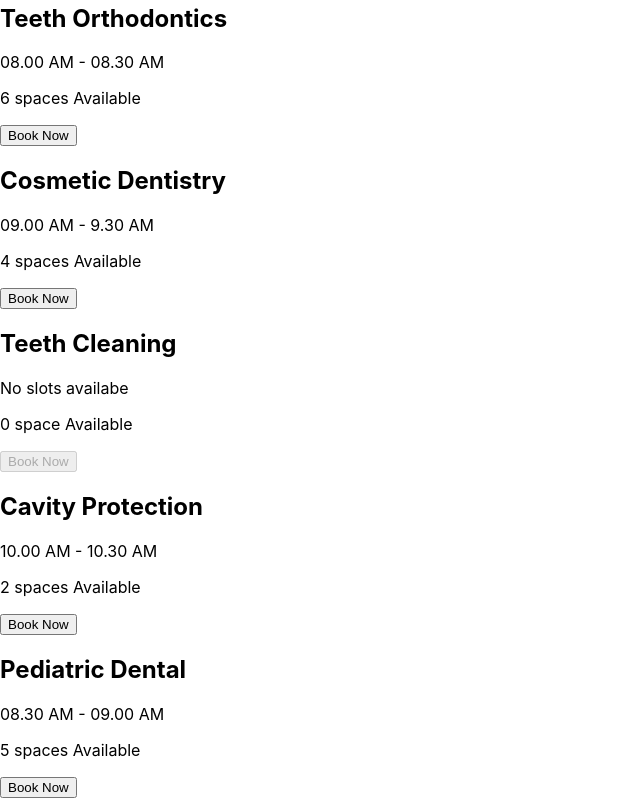
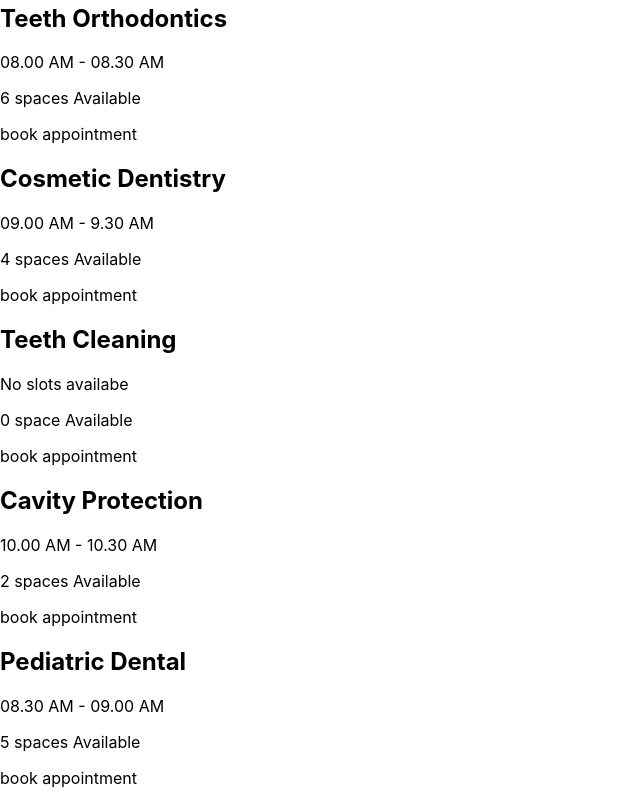
Before and after one commit to jubayer456/doctors-portal-clients, a React (Create React App) app: page /appointment in a window 1280 px wide. Shown: the part 2560-3360 px from the top of the page, without its empty margins (0-640 px from the left). Built offline with nearby package versions, Linux system fonts and the light colour scheme.

Commit message:
add modal

```diff
--- a/src/pages/AppointmentPage/AvailableAppointment.js
+++ b/src/pages/AppointmentPage/AvailableAppointment.js
@@ -1,13 +1,16 @@
 import React, { useEffect, useState } from 'react';
 import { format } from 'date-fns';
 import Service from './Service';
+import BookingModal from './BookingModal';
 const AvailableAppointment = ({ date }) => {
     const [services, setServices] = useState([]);
+    const [treatment, setTreatment] = useState(null);
     useEffect(() => {
         fetch('service.json')
             .then(res => res.json())
             .then(data => setServices(data))
     }, [])
+
     return (
         <div className='p-12 '>
             <h4 className='text-center text-secondary text-2xl'>Available appointment on {format(date, 'pp')}</h4>
@@ -15,9 +18,11 @@ const AvailableAppointment = ({ date }) => {
                 {
                     services.map(service => <Service key={service._id}
                         service={service}
+                        setTreatment={setTreatment}
                     ></Service>)
                 }
             </div>
+            {treatment && <BookingModal treatment={treatment} date={date} setTreatment={setTreatment} />}
         </div>
     );
 };
--- /dev/null
+++ b/src/pages/AppointmentPage/BookingModal.js
@@ -0,0 +1,38 @@
+import React from 'react';
+import { format } from 'date-fns';
+const BookingModal = ({ treatment, date, setTreatment }) => {
+    const { name, slots, _id } = treatment;
+    const handelBooking = (event) => {
+        event.preventDefault();
+        const slot = event.target.slot.value;
+        console.log(name, _id, slot);
+        setTreatment(false);
+    }
+    return (
+        <div>
+            <input type="checkbox" id="booking-modal" class="modal-toggle" />
+            <div class="modal">
+                <div class="modal-box ">
+                    <label for="booking-modal" class="btn btn-sm btn-circle absolute right-2 top-2">✕</label>
+                    <h3 class="font-bold text-lg">{name}</h3>
+                    <form onSubmit={handelBooking} className='grid grid-cols-1 gap-3 justify-items-center mt-4'>
+                        <input type="text" disabled value={format(date, 'pp')} class="input input-bordered w-full max-w-xs" />
+                        <select name='slot' class="select select-bordered w-full max-w-xs">
+                            {
+                                slots.map(slot => <option>{slot}</option>)
+                            }
+                        </select>
+                        <input type="text" name='name' placeholder="Full name" class="input input-bordered w-full max-w-xs" />
+                        <input type="email" name='email' placeholder="Email" class="input input-bordered w-full max-w-xs" />
+                        <input type="text" name='phone' placeholder="Phone" class="input input-bordered w-full max-w-xs" />
+                        <input type="submit" value='submit' class="btn btn-accent  w-full max-w-xs" />
+
+                    </form>
+
+                </div>
+            </div>
+        </div>
+    );
+};
+
+export default BookingModal;
--- a/src/pages/AppointmentPage/Service.js
+++ b/src/pages/AppointmentPage/Service.js
@@ -1,6 +1,6 @@
 import React from 'react';
 
-const Service = ({ service }) => {
+const Service = ({ service, setTreatment }) => {
     const { name, slots } = service;
     return (
         <div class="card lg:mx-w-lg bg-base-100 shadow-xl">
@@ -11,7 +11,10 @@ const Service = ({ service }) => {
                 }</p>
                 <p>{slots.length} {slots.length > 1 ? 'spaces' : 'space'} Available</p>
                 <div class="card-actions justify-center">
-                    <button disabled={slots.length === 0} class="btn btn-secondary text-white">Book Now</button>
+                    <label for="booking-modal"
+                        disabled={slots.length === 0}
+                        onClick={() => setTreatment(service)}
+                        class="btn btn-secondary text-white">book appointment</label>
                 </div>
             </div>
         </div>
```
